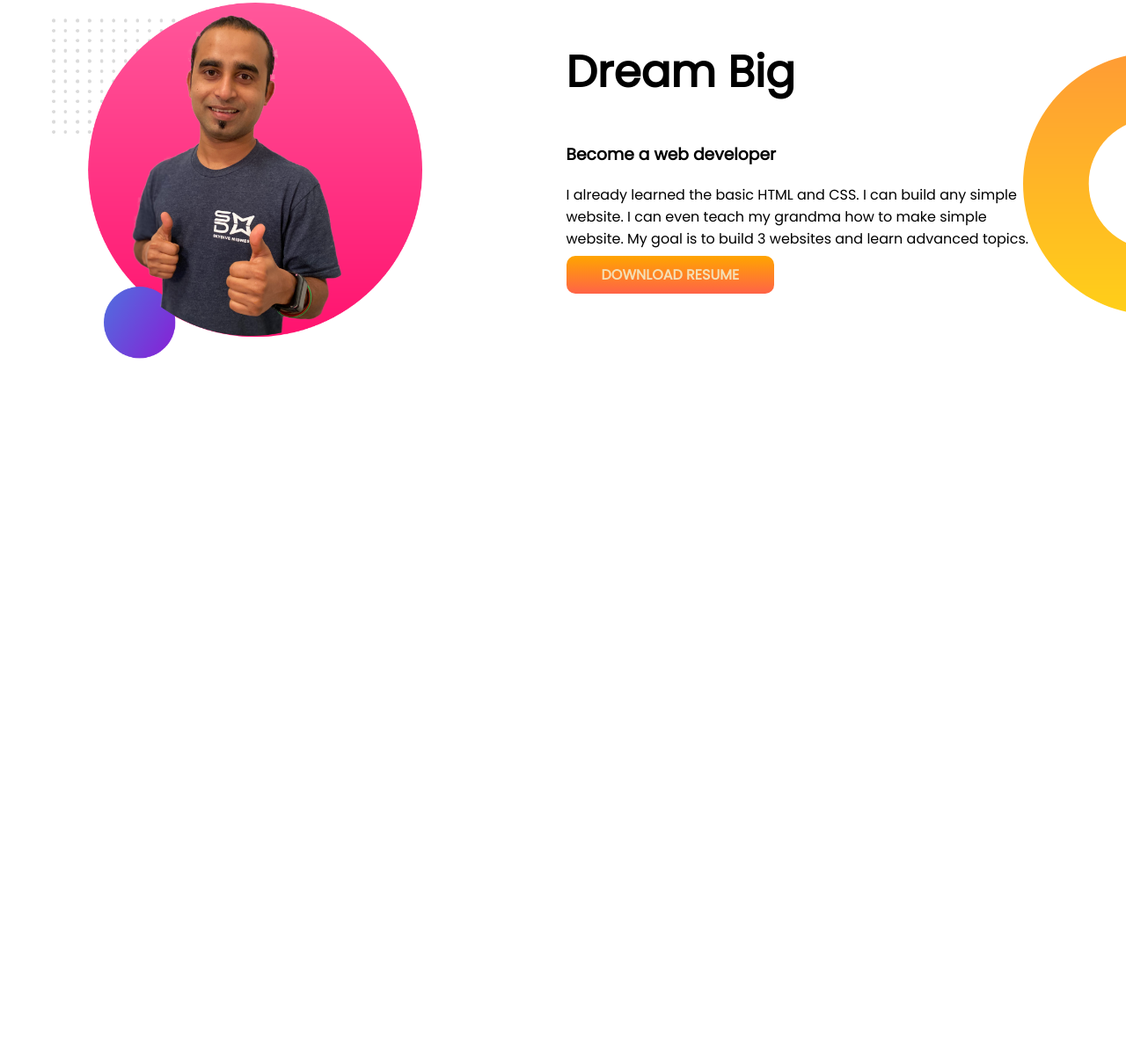
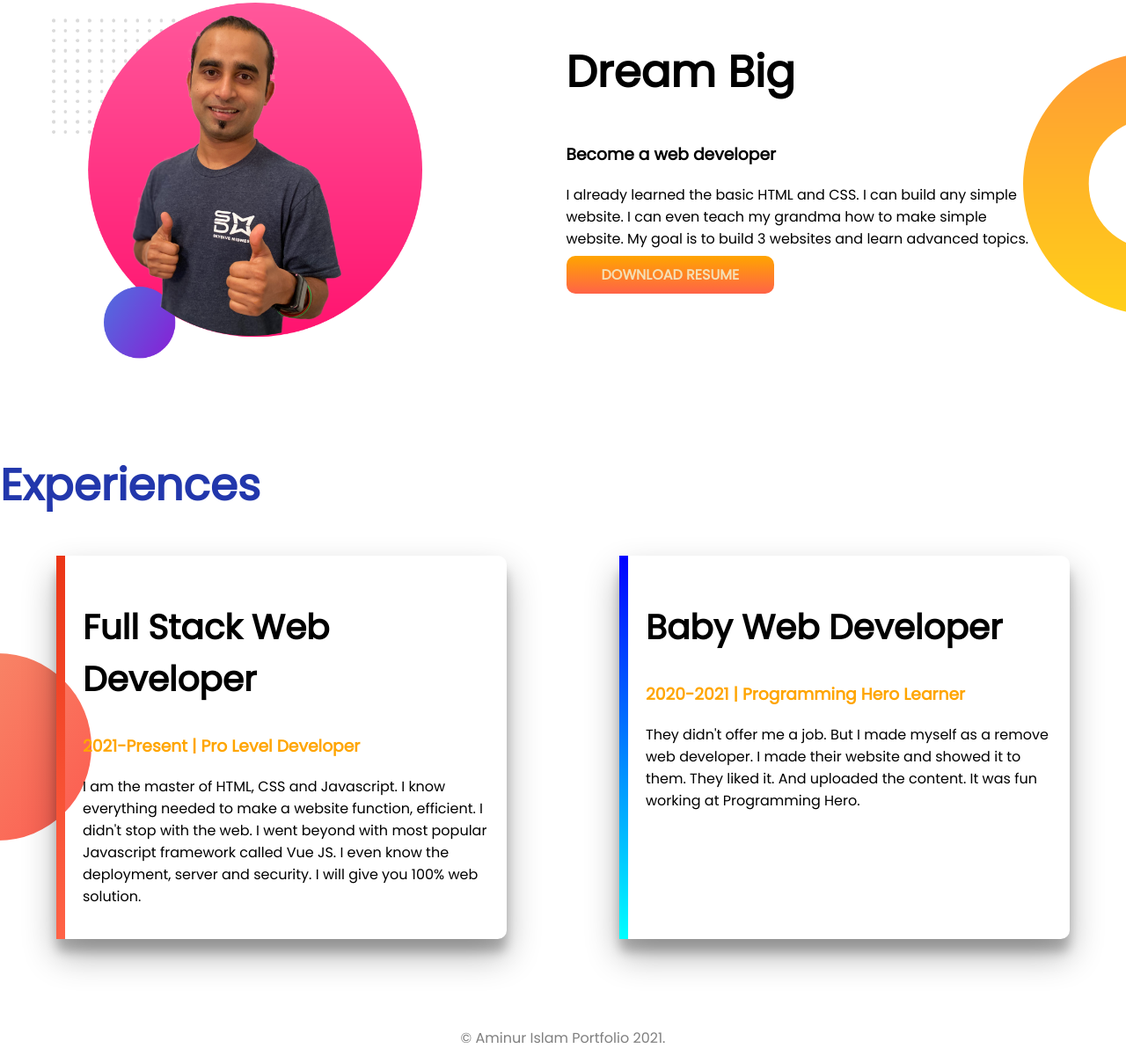
Before and after one commit to mdaminur1353/developer-portfolio, a plain HTML site: page index.html in a window 1280 px wide. Shown: the part 561-1770 px from the top of the page at 88% size. Before the commit the page ends 1076 px from the top, so only its background shows below. Drawn offline with Linux system fonts and the light colour scheme.

Commit message:
complete

```diff
--- a/index.html
+++ b/index.html
@@ -13,7 +13,7 @@
 </head>
 
 <body>
-    <section class="top-banner">
+    <section class="top-banner display-flex">
         <div class="top-section">
             <h1>Welcome To</h1>
             <h1><span class="orange-color">Aminur Islam</span> World</h1>
@@ -28,7 +28,7 @@
         </div>
         <div class="top-section"> <img src="images/jhankar.png" alt=""></div>
     </section>
-    <section class="Dream-Big">
+    <section class="Dream-Big display-flex">
         <div class="top-section">
             <img src="images/jhankar2.png" alt="">
         </div>
@@ -40,6 +40,32 @@
             <a class="link-button" href="###">DOWNLOAD RESUME</a>
         </div>
     </section>
+    <section class="experiences-area">
+        <h1><span class="Experiences-text-color">Experiences</span></h1>
+        <div class="display-flex">
+            <div id="Full-Stack-boder" class=" box-shadow">
+                <h2>Full Stack Web Developer</h2>
+                <h3><span class="orange-color">2021-Present | Pro Level Developer</span></h3>
+                <p>I am the master of HTML, CSS and Javascript. I know everything needed to make a website function,
+                    efficient. I didn't stop with the web. I went beyond with most popular Javascript framework called
+                    Vue
+                    JS. I even know the deployment, server and security. I will give you 100% web solution.</p>
+
+
+            </div>
+            <div id="Baby-Web" " class=" box-shadow">
+                <h2>Baby Web Developer</h2>
+                <h3><span class="orange-color">2020-2021 | Programming Hero Learner</span></h3>
+                <p>They didn't offer me a job. But I made myself as a remove web developer. I made their website and
+                    showed
+                    it to them. They liked it. And uploaded the content. It was fun working at Programming Hero.</p>
+
+            </div>
+        </div>
+    </section>
+    <footer>
+        <p>© Aminur Islam Portfolio 2021.</p>
+    </footer>
 </body>
 
 </html>
--- a/style.css
+++ b/style.css
@@ -5,12 +5,19 @@ body{
 h1{
     font-size: 50px;
 }
+h2{
+    font-size: 39px;
+}
 .orange-color{
     color: orange;
 }
-section{
+.display-flex{
     display: flex;
     margin-bottom: 100px;
+    background-image: url(images/exp-bg.png);
+    background-repeat: no-repeat;
+    background-position: left;
+
 }
 .top-section{
     width: 50%;
@@ -34,10 +41,35 @@ section{
     background-image: url(images/top-banner.png);
     background-repeat:no-repeat;
 }
+.Experiences-text-color{
+    color:rgb(34, 55, 172) ;
 
+}
 .Dream-Big{
     background-image: url(images/dream-bg.png);
     background-repeat: no-repeat;
     background-position: right;
     padding-right: 110px;
 }
+.box-shadow{
+    box-shadow: rgba(0, 0, 0, 0.3) 0px 19px 38px, rgba(0, 0, 0, 0.22) 0px 15px 12px;
+    width: 40%;
+    margin-left: 5%;
+    margin-right: 5%;
+    padding: 20px;
+    border-radius: 10px;
+}
+#Full-Stack-boder{
+    border-left: 10px solid;
+    border-image: linear-gradient(rgb(235, 53, 21),tomato);
+    border-image-slice: 1;
+}
+#Baby-Web{
+    border-left: 10px solid;
+    border-image: linear-gradient(blue,cyan);
+    border-image-slice: 1;
+}
+footer p{
+    text-align: center;
+    color: grey;
+}
```
Also changed, not shown: images/my-bg.png (deleted), images/my-bg2.png (deleted).
